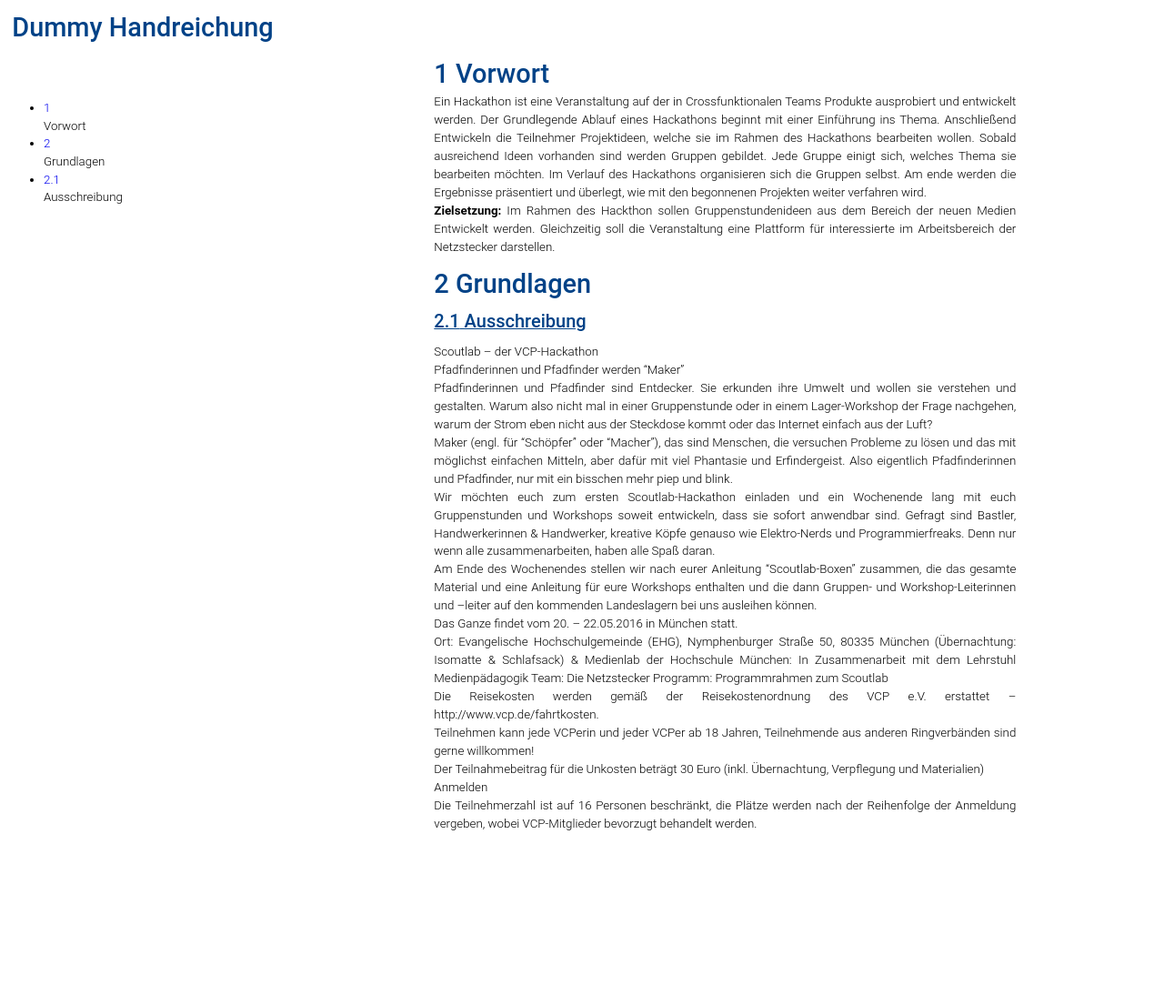
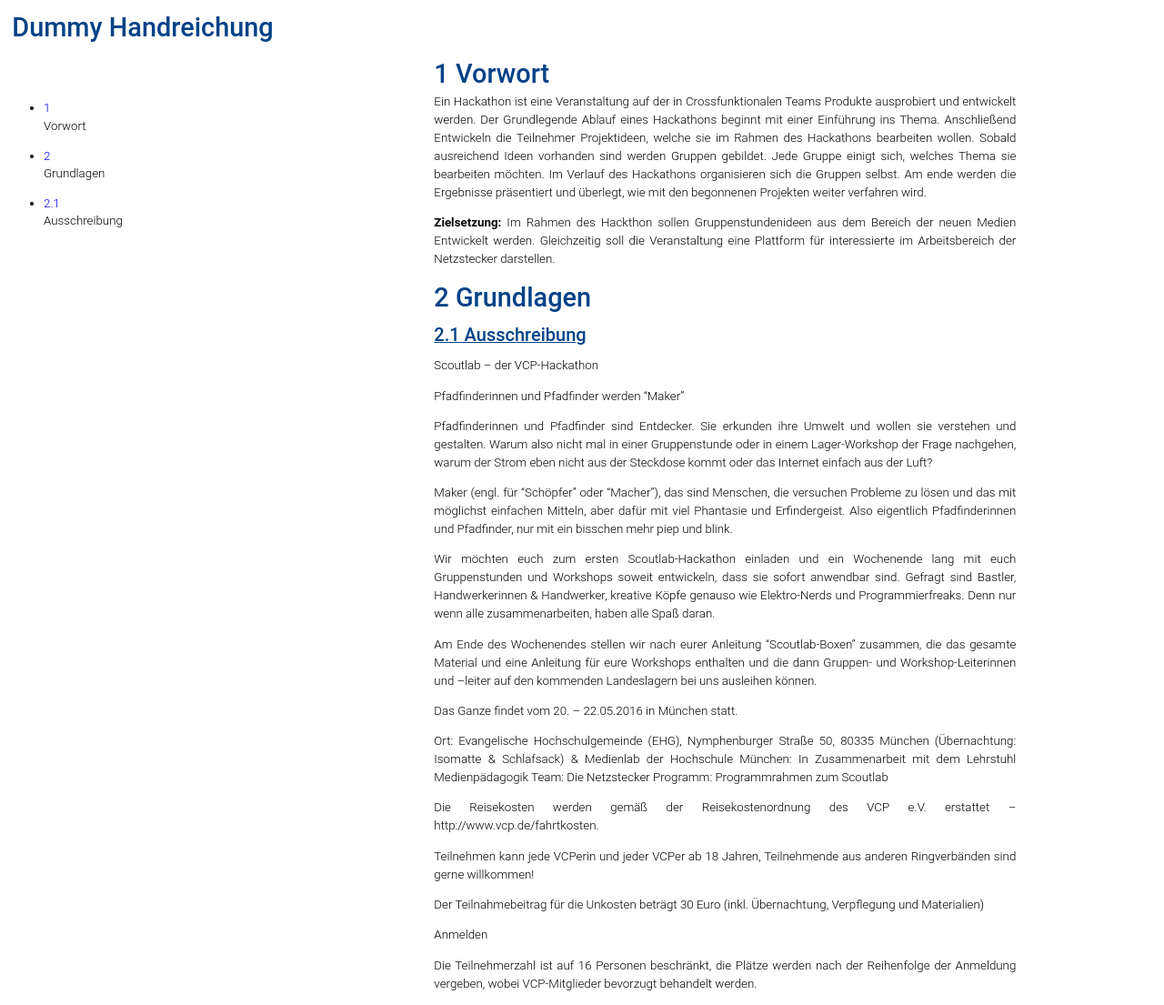
Before and after one commit to joek/Dummy-HR, a Jekyll site: the page built from index.html, in a window 1280 px wide. Shown: the whole page at 91% size. Built offline with Jekyll 4.4.1, drawn with Linux system fonts in a browser that asks for light colours; before the commit the page ends 916 px from its top, so only the background shows below that.

Commit message:
lesbarkeit normaler text

```diff
--- a/styles/styles.css
+++ b/styles/styles.css
@@ -65,7 +65,7 @@
 	font-variant:normal;
 	font-weight:300;
 	line-height:1.5;
-	margin-bottom:0;
+	margin-bottom:1.5;
 	margin-left:0;
 	margin-right:0;
 	margin-top:0;
```
Also changed, not shown: _chapters/01_Vorwort/vorwort.md (+0 -1 lines).
